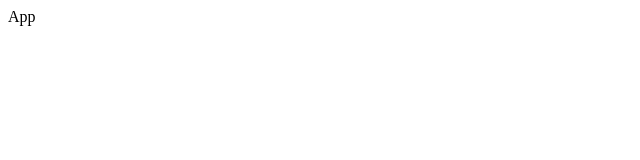
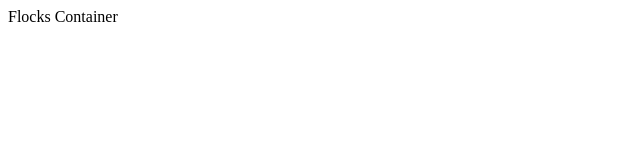
Before and after one commit to elevationcoder/hatcher-frontend, a React (Create React App) app: page / in a window 1280 px wide. Shown: the top 160 px of the page, without its empty margins (0-640 px from the left). Built offline with nearby package versions, Linux system fonts and the light colour scheme.

Commit message:
updated flock container

```diff
--- a/src/App.js
+++ b/src/App.js
@@ -1,10 +1,14 @@
 import React, { Component } from "react";
 import { connect } from "react-redux";
-import fetchFlocks from "./actions/fetchFlocks";
+import FlocksContainer from "./containers/flockContainer";
 class App extends Component {
   componentDidMount() {}
   render() {
-    return <div className="App">App</div>;
+    return (
+      <div className="App">
+        <FlocksContainer />
+      </div>
+    );
   }
 }
 
--- a/src/containers/flockContainer.js
+++ b/src/containers/flockContainer.js
@@ -1,9 +1,9 @@
 import React, { Component } from "react";
 
-class FlockContainer extends Component {
+class FlocksContainer extends Component {
   render() {
-    return <div></div>;
+    return <div>Flocks Container</div>;
   }
 }
 
-export default FlockContainer;
+export default FlocksContainer;
```
